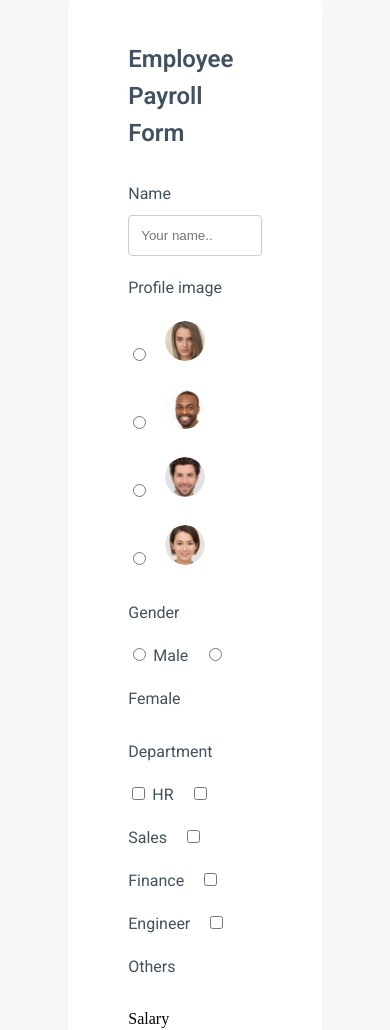
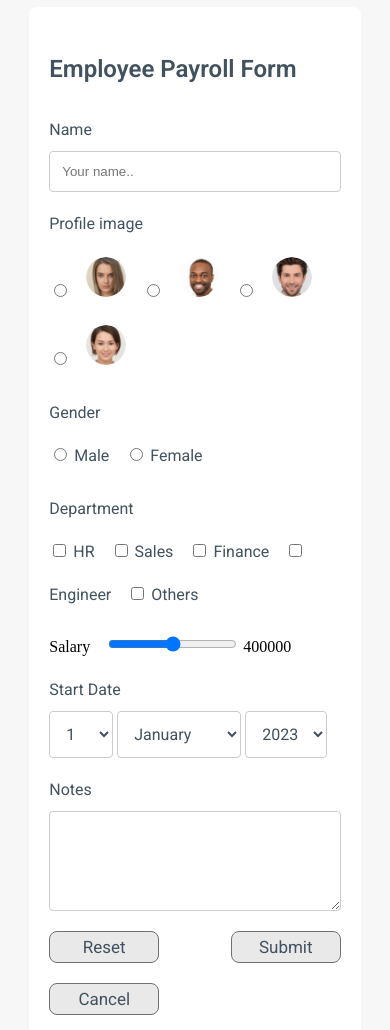
Before and after one commit to Abhishek-tara/EmployeePayRollApp, a plain HTML site: page index.html in a window 390 px wide. Shown: the part 83-1113 px from the top of the page. Drawn offline with Linux system fonts and the light colour scheme.

Commit message:
Ability to add Notes and Button

```diff
--- a/index.html
+++ b/index.html
@@ -149,7 +149,22 @@
                     <error-output class="date-error"></error-output>
                 </div>
             </div>
+
+            <!-- UC6 Add notes and button-->
+
+            <div class="row-content">
+                <label class="label text" for="notes">Notes</label>
+                <textarea id="notes" class="input" name="Notes" placeholder="" style="height: 100px;"></textarea>
+            </div>
+            <div class="buttonParent">
+                <a href="./index.html" class="resetButton button cancelButton">Cancel</a>
+                <div class="submit-reset">
+                    <button type="submit" class="button submitButton" id="submitButton">Submit</button>
+                    <button type="reset" class="resetButton button">Reset</button>
+                </div>
+            </div>
         </form>
+    </div>
 </body>
 
 </html>
--- a/style.css
+++ b/style.css
@@ -142,3 +142,85 @@ select {
     color: #42515f;
     background-color: transparent;
 }
+
+.buttonParent {
+    display: flex;
+    margin-bottom: 10px;
+    justify-content: space-between;
+    margin-top: 20px;
+}
+
+.button {
+    font-size: 17px;
+    font-family: Roboto;
+    letter-spacing: 0px;
+    color: #42515f;
+    opacity: 1;
+    background: #e9e9e9;
+    border: none;
+    font-weight: 400;
+    min-width: 110px;
+    padding: 5px 5px;
+    border: 1px solid #707070;
+    cursor: pointer;
+    border-radius: 8px;
+}
+
+.submitButton {
+    border: 1px solid #707070;
+    border-radius: 8px;
+    background-color: #e9e9e9;
+    margin-right: 30px;
+}
+
+.cancelButton {
+    text-decoration: none;
+    text-align: center;
+}
+
+@media only screen and (max-width: 960px) {
+    .cancelButton {
+        margin-left: 0px;
+    }
+
+    .form {
+        width: 85%;
+        padding: 44px 20px;
+    }
+}
+
+@media only screen and (max-width: 600px) {
+    .form {
+        margin-top: 10px;
+    }
+
+    .row {
+        flex-direction: column;
+    }
+
+    .uploadButton {
+        justify-content: flex-start;
+    }
+
+    .profile-radio-button {
+        flex-flow: wrap;
+    }
+
+    .submit-reset {
+        width: 100%;
+        display: flex;
+        flex-grow: 1;
+        flex-direction: row-reverse;
+        justify-content: space-between;
+        margin-bottom: 20px;
+    }
+
+    .submitButton {
+        margin: 0;
+    }
+
+    .buttonParent {
+        flex-direction: column-reverse;
+        align-items: flex-start;
+    }
+}
```
